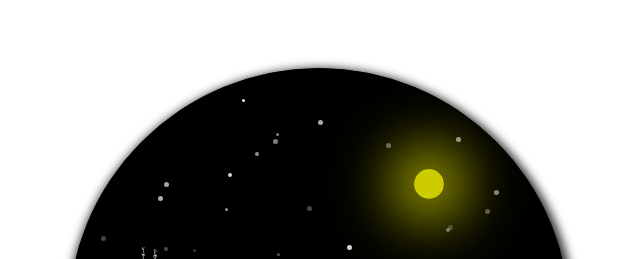
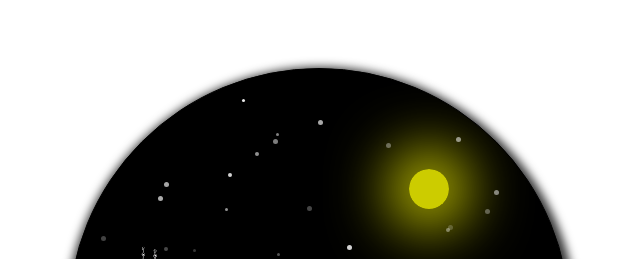
Before and after one commit to wzlsz/JavaScript-1, a plain HTML site: page LLLL/index.html in a window 1280 px wide. Shown: the part 389-648 px from the top of the page, without its empty margins (321-961 px from the left). Drawn offline with Linux system fonts and the light colour scheme.

Commit message:
Update index.html

```diff
--- a/LLLL/index.html
+++ b/LLLL/index.html
@@ -30,11 +30,11 @@
 				background: url(img/chengbao.png) no-repeat bottom;
 				background-color: black;
 				border: 1px solid #000;
-				box-shadow: 2px 4px 10px 4px rgba(0,0,0,.8);
+				box-shadow: 2px 4px 10px 5px rgba(0,0,0,.8);
 			}
 			#snowing .sun{
-				width: 30px;
-				height: 30px;
+				width: 40px;
+				height: 40px;
 				border-radius:100%;
 				/*border: 1px solid t;*/
 				box-shadow: 0px 0px 60px 20px rgba(255,255,0,.8);
```
